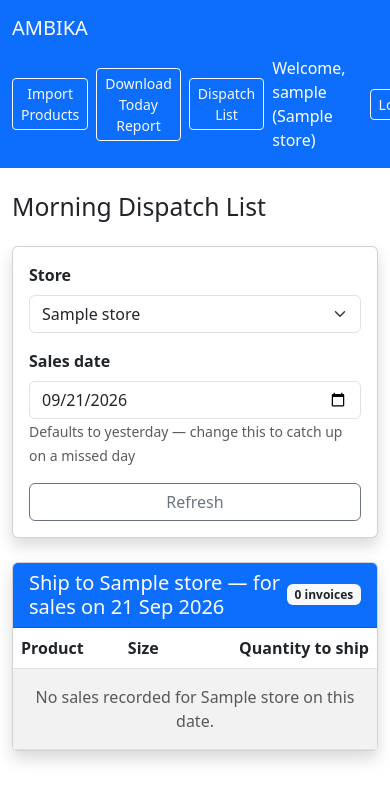
After one commit to praveenraghu1903/my_shop, a Django app: page /dispatch/ in a window 390 px wide; the page is wider, and only the part inside the window is pictured. The commit adds this page. Shown: the top 801 px of that part. Run offline with Django 5.2, Linux system fonts and the light colour scheme; a user stored in the database is signed in; tables that the repository leaves empty hold one stand-in row (values such as "Sample post").

Commit message:
Add morning dispatch list for remote display stores (e.g. Silwani)
Silwani is ~30km from the Godown/Gairatganj, so stock sold there has to be
physically shipped over the next morning. Adds a staff-only /dispatch/ page
that aggregates the previous day's invoice items for a store by product
(quantity summed across all that day's bills), with a one-tap "Send via
WhatsApp" button pre-filling the same wa.me pattern already used elsewhere
in the app. Store and date are both overridable via query params, so a
missed day can be caught up on.

Destination number comes from a new DISPATCH_WHATSAPP_NUMBER env var (not
hardcoded, not stored in the DB) so it can be set/changed without a deploy;
if unset, the page falls back to a manual number entry, same pattern the
invoice-save flow already uses when a customer has no saved mobile number.

This is the "one-tap" automation level, not a fully automatic send — no
message goes out without someone opening the page and tapping the button.
A hands-off version would need real WhatsApp Business API access plus a
scheduled job, which is a separate, bigger change.

No model changes, no migrations. Read-only against existing data.

Co-Authored-By: Claude Sonnet 5 <noreply@anthropic.com>
Claude-Session: https://claude.ai/code/session_018qRfWY7D25M2cJB1E5qxvs

```diff
--- a/inventory/templates/inventory/base.html
+++ b/inventory/templates/inventory/base.html
@@ -21,6 +21,7 @@
                 {% if user.is_authenticated and user.is_staff %}
                     <a href="{% url 'product_import' %}" class="btn btn-outline-light btn-sm">Import Products</a>
                     <a href="{% url 'daily_report_download' %}" class="btn btn-outline-light btn-sm">Download Today Report</a>
+                    <a href="{% url 'dispatch_list' %}" class="btn btn-outline-light btn-sm">Dispatch List</a>
                 {% endif %}
                 {% if user.is_authenticated %}
                     <span class="navbar-text me-3 text-white">
--- /dev/null
+++ b/inventory/templates/inventory/dispatch_list.html
@@ -0,0 +1,100 @@
+{% extends 'inventory/base.html' %}
+
+{% block content %}
+<h2 class="mb-4">Morning Dispatch List</h2>
+
+<div class="card shadow mb-4">
+    <div class="card-body">
+        <form method="get" class="row g-3 align-items-end">
+            <div class="col-md-4">
+                <label for="store" class="form-label">Store</label>
+                <select class="form-select" id="store" name="store" onchange="this.form.submit()">
+                    {% for store in stores %}
+                    <option value="{{ store.id }}" {% if selected_store and store.id == selected_store.id %}selected{% endif %}>{{ store.name }}</option>
+                    {% endfor %}
+                </select>
+            </div>
+            <div class="col-md-4">
+                <label for="date" class="form-label">Sales date</label>
+                <input type="date" class="form-control" id="date" name="date" value="{{ target_date|date:'Y-m-d' }}" onchange="this.form.submit()">
+                <small class="text-muted">Defaults to yesterday — change this to catch up on a missed day</small>
+            </div>
+            <div class="col-md-4">
+                <button type="submit" class="btn btn-outline-secondary w-100">Refresh</button>
+            </div>
+        </form>
+    </div>
+</div>
+
+{% if selected_store %}
+<div class="card shadow mb-4">
+    <div class="card-header bg-primary text-white d-flex justify-content-between align-items-center">
+        <h5 class="mb-0">Ship to {{ selected_store.name }} — for sales on {{ target_date|date:"d M Y" }}</h5>
+        <span class="badge bg-light text-dark">{{ invoice_count }} invoice{{ invoice_count|pluralize }}</span>
+    </div>
+    <div class="card-body p-0">
+        <table class="table table-striped mb-0">
+            <thead>
+                <tr>
+                    <th>Product</th>
+                    <th>Size</th>
+                    <th class="text-end">Quantity to ship</th>
+                </tr>
+            </thead>
+            <tbody>
+                {% for item in items %}
+                <tr>
+                    <td>{{ item.product__name }}</td>
+                    <td>{{ item.product__size|default:"—" }}</td>
+                    <td class="text-end fw-bold">{{ item.total_qty|floatformat:0 }} {{ item.product__unit }}</td>
+                </tr>
+                {% empty %}
+                <tr>
+                    <td colspan="3" class="text-center text-muted py-3">No sales recorded for {{ selected_store.name }} on this date.</td>
+                </tr>
+                {% endfor %}
+            </tbody>
+        </table>
+    </div>
+</div>
+
+{% if items %}
+<div class="card shadow mb-4">
+    <div class="card-body">
+        <h6 class="mb-3">Send to whoever's packing at the Godown</h6>
+
+        {% if wa_link %}
+        <a href="{{ wa_link }}" target="_blank" class="btn btn-success" style="background:#25D366; border-color:#25D366;">
+            <svg xmlns="http://www.w3.org/2000/svg" width="16" height="16" fill="currentColor" viewBox="0 0 16 16" class="me-1">
+                <path d="M13.601 2.326A7.85 7.85 0 0 0 7.994 0C3.627 0 .068 3.558.064 7.926c0 1.399.366 2.76 1.057 3.965L0 16l4.204-1.102a7.9 7.9 0 0 0 3.79.965h.004c4.368 0 7.926-3.558 7.93-7.93A7.9 7.9 0 0 0 13.6 2.326zM7.994 14.521a6.6 6.6 0 0 1-3.356-.92l-.24-.144-2.494.654.666-2.433-.156-.251a6.56 6.56 0 0 1-1.007-3.505c0-3.626 2.957-6.584 6.591-6.584a6.56 6.56 0 0 1 4.66 1.931 6.56 6.56 0 0 1 1.928 4.66c-.004 3.639-2.961 6.592-6.592 6.592m3.615-4.934c-.197-.099-1.17-.578-1.353-.646-.182-.065-.315-.099-.445.099-.133.197-.513.646-.627.775-.114.133-.232.148-.43.05-.197-.1-.836-.308-1.592-.985-.59-.525-.985-1.175-1.103-1.372-.114-.198-.011-.304.088-.403.087-.088.197-.232.296-.346.1-.114.133-.198.198-.33.065-.134.034-.248-.015-.347-.05-.099-.445-1.076-.612-1.47-.16-.389-.323-.335-.445-.34-.114-.007-.247-.007-.38-.007a.73.73 0 0 0-.529.247c-.182.198-.691.677-.691 1.654s.71 1.916.81 2.049c.098.133 1.394 2.132 3.383 2.992.47.205.84.326 1.129.418.475.152.904.129 1.246.08.38-.058 1.171-.48 1.338-.943.164-.464.164-.86.114-.943-.049-.084-.182-.133-.38-.232"/>
+            </svg>
+            Send Dispatch List on WhatsApp
+        </a>
+        <div class="mt-2"><small class="text-muted">Opens WhatsApp with the list already typed in — just hit send.</small></div>
+        {% else %}
+        <p class="text-muted small">No dispatch number is configured yet (set the <code>DISPATCH_WHATSAPP_NUMBER</code> environment variable to skip this every morning). Enter a number once below:</p>
+        <div class="input-group" style="max-width:340px;">
+            <span class="input-group-text">+91</span>
+            <input type="tel" id="manual-dispatch-mobile" class="form-control" placeholder="Enter mobile number" maxlength="10">
+            <button class="btn btn-success" onclick="openDispatchWhatsAppManual()">Send</button>
+        </div>
+        {% endif %}
+    </div>
+</div>
+{% endif %}
+{% else %}
+<div class="alert alert-warning">No display store exists yet. Add one in the admin first.</div>
+{% endif %}
+
+{% endblock %}
+
+{% block scripts %}
+<script>
+const dispatchMsg = "{{ dispatch_message|escapejs }}";
+function openDispatchWhatsAppManual() {
+    const num = document.getElementById('manual-dispatch-mobile').value.trim().replace(/\D/g, '');
+    if (num.length < 10) { alert('Please enter a valid 10-digit number'); return; }
+    window.open(`https://wa.me/91${num}?text=${encodeURIComponent(dispatchMsg)}`, '_blank');
+}
+</script>
+{% endblock %}
--- a/inventory/urls.py
+++ b/inventory/urls.py
@@ -12,4 +12,5 @@ urlpatterns = [
     path('cost-prices/export/', views.export_cost_price_template, name='export_cost_price_template'),
     path('cost-prices/import/', views.import_cost_prices, name='import_cost_prices'),
     path('cost-prices/page/', views.cost_price_import_page, name='cost_price_import_page'),
+    path('dispatch/', views.dispatch_list, name='dispatch_list'),
 ]
--- a/inventory/views.py
+++ b/inventory/views.py
@@ -13,8 +13,9 @@ import csv
 import os
 import zipfile
 from django.conf import settings
-from urllib.parse import urlparse, parse_qs, urlunparse
+from urllib.parse import urlparse, parse_qs, urlunparse, quote
 from urllib.request import urlopen, Request
+from datetime import datetime, timedelta
 try:
     import openpyxl  # optional, for .xlsx import
 except Exception:
@@ -752,3 +753,102 @@ def cost_price_import_page(request):
         'unpriced': unpriced,
     }
     return render(request, 'admin/cost_price_import.html', context)
+
+
+# ─────────────────────────────────────────────────────────────────────────────
+# MORNING DISPATCH LIST — everything sold at a remote display store (e.g.
+# Silwani, ~30km from the Godown) on a given day, aggregated by product, so
+# whoever is packing at the Godown knows exactly what to ship over. Read-only:
+# does not touch stock or invoices. The WhatsApp send is still a one-tap
+# manual send (same wa.me pattern used everywhere else in this app), not an
+# automatic push — see the destination-number fallback below.
+# ─────────────────────────────────────────────────────────────────────────────
+
+def _build_dispatch_message(store, target_date, items, invoice_count):
+    lines = [
+        "📦 *AMBIKA — Dispatch List*",
+        f"🚚 To: {store.name}",
+        f"📅 For sales on: {target_date.strftime('%d %b %Y')}",
+        "",
+        "*Items to send:*",
+    ]
+    if items:
+        for item in items:
+            size = item['product__size']
+            size_part = f" ({size})" if size else ''
+            lines.append(
+                f"- {item['product__name']}{size_part} × {item['total_qty']:.0f} {item['product__unit']}"
+            )
+    else:
+        lines.append("(No sales recorded for this store/date.)")
+    lines.append("")
+    lines.append(f"🧾 From {invoice_count} invoice(s)")
+    lines.append("")
+    lines.append("Please prepare and ship today. 🙏")
+    return "\n".join(lines)
+
+
+@staff_member_required
+def dispatch_list(request):
+    """
+    Morning dispatch list for a remote display store. Defaults to
+    yesterday's sales for Silwani, but both the store and date can be
+    changed via ?store=<id>&date=YYYY-MM-DD (e.g. to catch up on a day
+    that was missed).
+    """
+    display_stores = Store.objects.filter(store_type='DISPLAY').order_by('name')
+
+    store_id = request.GET.get('store')
+    store = None
+    if store_id and str(store_id).isdigit():
+        store = display_stores.filter(id=store_id).first()
+    if not store:
+        store = display_stores.filter(name__iexact='Silwani').first() or display_stores.first()
+
+    date_str = request.GET.get('date')
+    target_date = None
+    if date_str:
+        try:
+            target_date = datetime.strptime(date_str, '%Y-%m-%d').date()
+        except ValueError:
+            target_date = None
+    if not target_date:
+        target_date = timezone.localdate() - timedelta(days=1)
+
+    items = []
+    invoice_count = 0
+    dispatch_message = ''
+    if store:
+        base_qs = InvoiceItem.objects.filter(invoice__store=store, invoice__date__date=target_date)
+        invoice_count = base_qs.values('invoice_id').distinct().count()
+        items = list(
+            base_qs.values('product_id', 'product__name', 'product__size', 'product__unit')
+            .annotate(total_qty=Sum('quantity'))
+            .order_by('product__name')
+        )
+        dispatch_message = _build_dispatch_message(store, target_date, items, invoice_count)
+
+    # Destination number is set via the DISPATCH_WHATSAPP_NUMBER env var (not
+    # hardcoded / not stored in the DB), so it can be changed without a
+    # deploy. If it isn't set, the page falls back to a manual number field —
+    # same pattern already used for invoices with no saved mobile number.
+    dispatch_number = getattr(settings, 'DISPATCH_WHATSAPP_NUMBER', '') or ''
+    wa_link = None
+    if store and items and dispatch_number:
+        digits = ''.join(ch for ch in dispatch_number if ch.isdigit())
+        if digits and not digits.startswith('91'):
+            digits = '91' + digits
+        if digits:
+            wa_link = f"https://wa.me/{digits}?text={quote(dispatch_message)}"
+
+    context = {
+        'stores': display_stores,
+        'selected_store': store,
+        'target_date': target_date,
+        'items': items,
+        'invoice_count': invoice_count,
+        'wa_link': wa_link,
+        'dispatch_number_configured': bool(dispatch_number),
+        'dispatch_message': dispatch_message,
+    }
+    return render(request, 'inventory/dispatch_list.html', context)
```
Also changed, not shown: tiles_automation/settings.py (+9 -0 lines).
